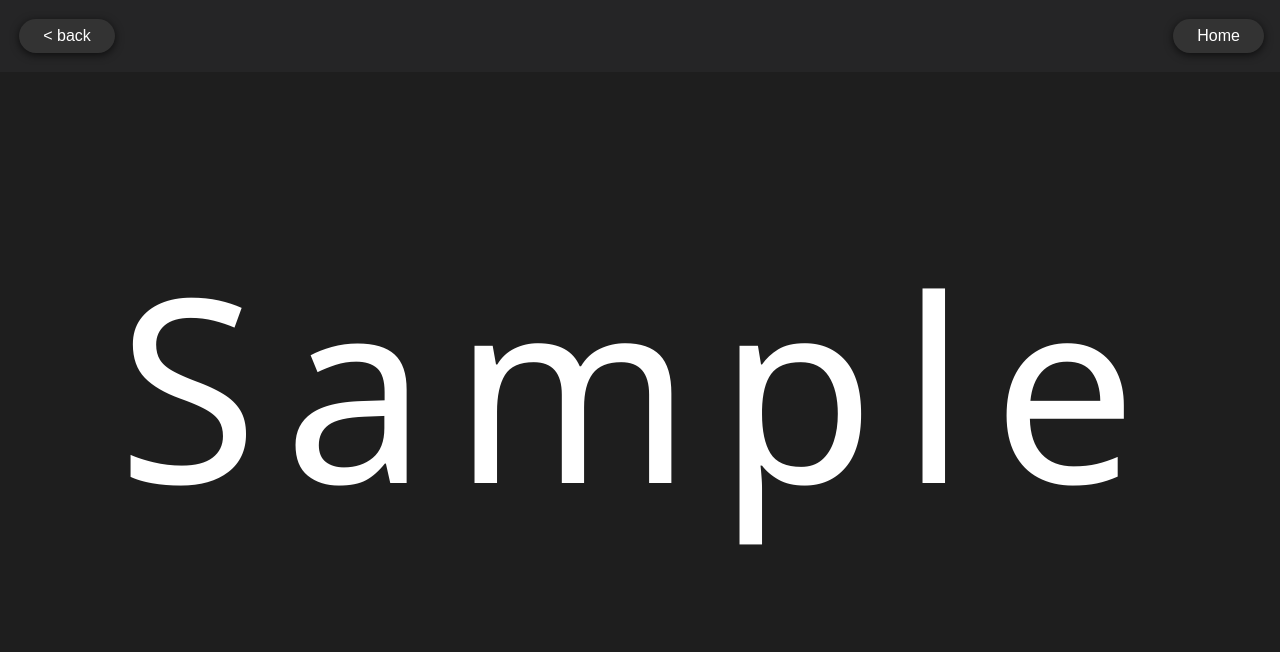
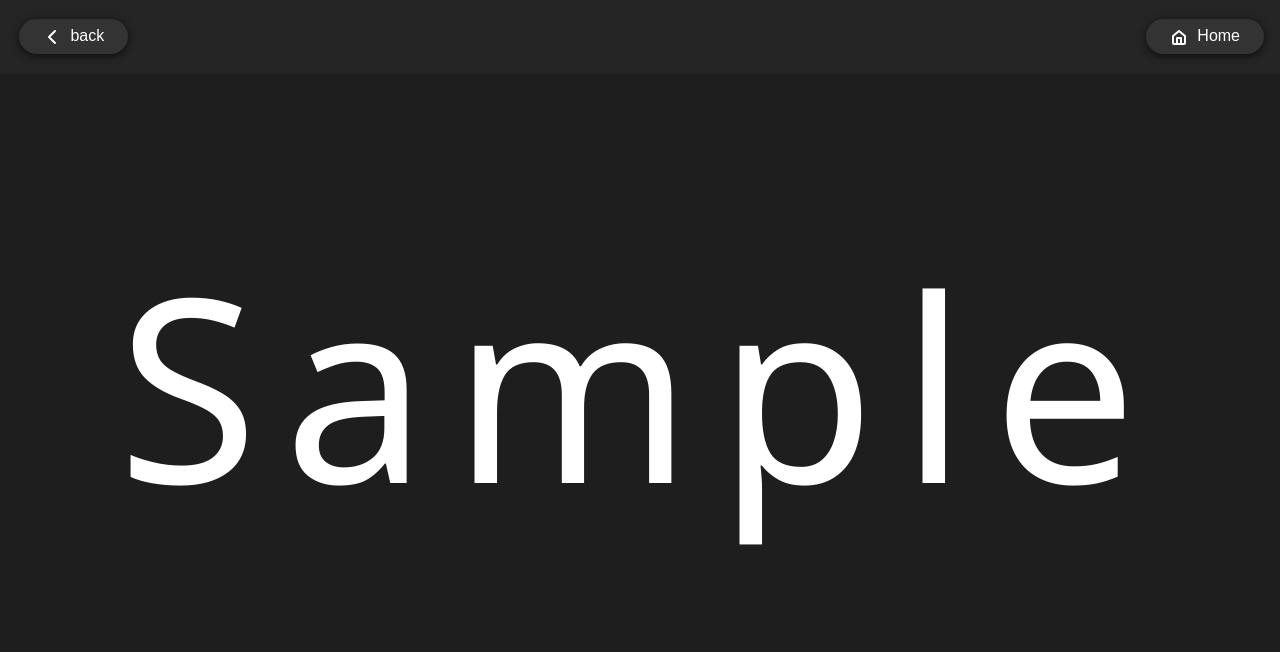
Before and after one commit to Jaymasaur/learn_japanese, a Flask app: template src/app/templates/flashcard.html in a window 1280 px wide. Shown: the top 652 px of the page. Run offline with Flask 3, Linux system fonts and the light colour scheme; the visitor is signed in with stand-in values (Sample User, id 1); the template is opened without the code that fills it: most values are stand-ins (such as "Sample title", 1, 10 or a date in 2020).

```diff
--- a/src/app/templates/flashcard.html
+++ b/src/app/templates/flashcard.html
@@ -20,10 +20,22 @@
 <body class="dark-bg">
     <div class="flashcard-header">
         <form method="POST" style="display:inline;">
-            <button type="submit" name="back" class="pill-btn left">&lt; back</button>
+            <button type="submit" name="back" class="pill-btn left">
+                <span style="display:inline-block; vertical-align:middle; margin-right:0.3em;">
+                    <!-- Left arrow SVG icon -->
+                    <svg width="18" height="18" viewBox="0 0 18 18" fill="none" xmlns="http://www.w3.org/2000/svg" style="vertical-align:middle;"><path d="M12 15L6 9L12 3" stroke="#fff" stroke-width="2" stroke-linecap="round" stroke-linejoin="round"/></svg>
+                </span>
+                back
+            </button>
         </form>
         <form method="POST" style="display:inline; float:right;">
-            <button type="submit" name="home" class="pill-btn right">Home</button>
+            <button type="submit" name="home" class="pill-btn right">
+                <span style="display:inline-block; vertical-align:middle; margin-right:0.3em;">
+                    <!-- House SVG icon -->
+                    <svg width="18" height="18" viewBox="0 0 18 18" fill="none" xmlns="http://www.w3.org/2000/svg" style="vertical-align:middle;"><path d="M3 8L9 3L15 8V15C15 15.5523 14.5523 16 14 16H4C3.44772 16 3 15.5523 3 15V8Z" stroke="#fff" stroke-width="2" stroke-linecap="round" stroke-linejoin="round"/><path d="M7 16V10H11V16" stroke="#fff" stroke-width="2" stroke-linecap="round" stroke-linejoin="round"/></svg>
+                </span>
+                Home
+            </button>
         </form>
     </div>
     <div class="flashcard-container">
```
Also changed, not shown: src/app/webapp.py (+5 -5 lines).
